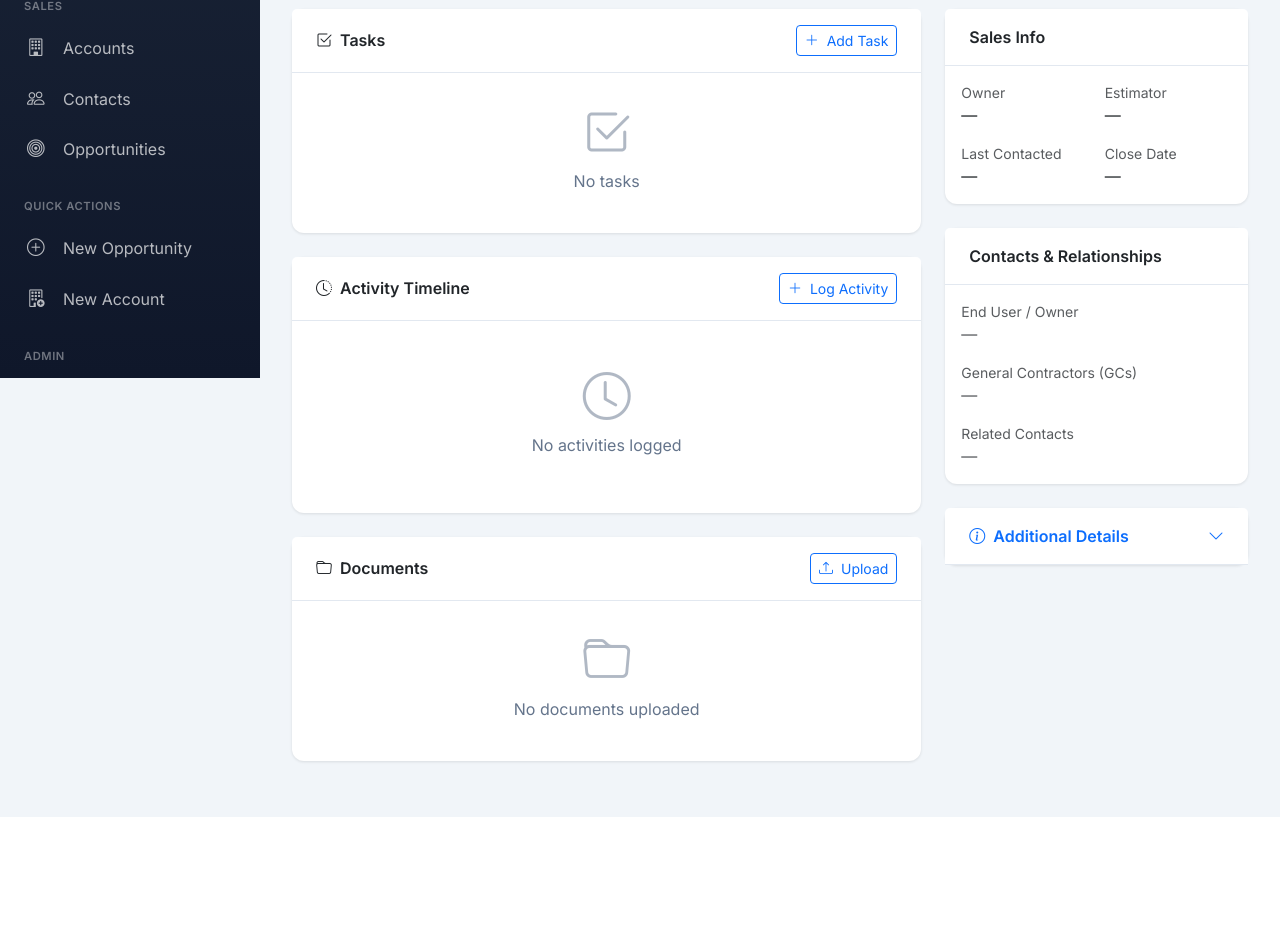
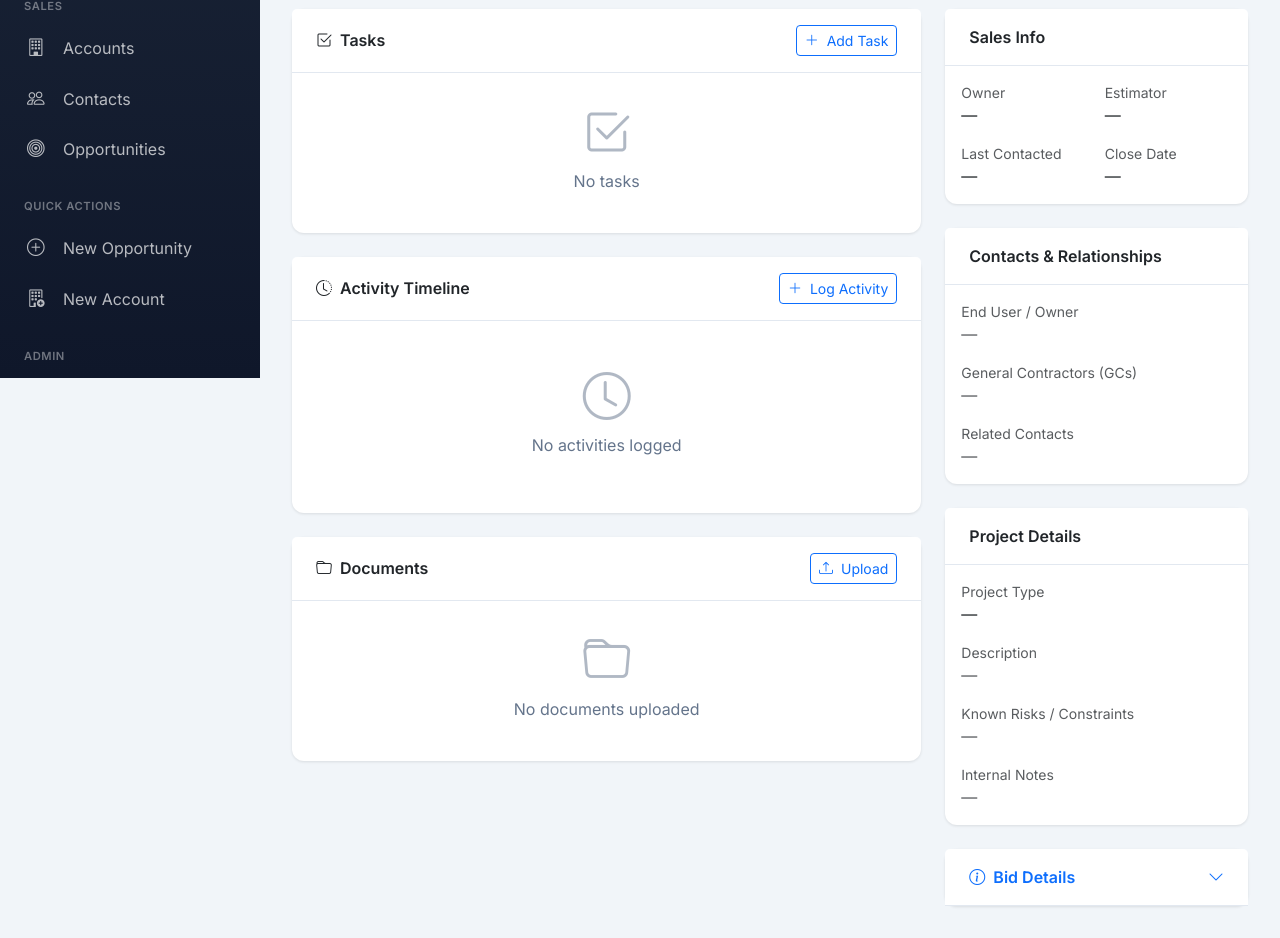
Before and after one commit to HeartlessTime/triumph-os, a Python web app: template app/templates/opportunities/command_center.html in a window 1280 px wide. Shown: the part 422-1360 px from the top of the page. Before the commit the page ends 1239 px from the top, so only its background shows below. Run offline with Jinja, Linux system fonts and the light colour scheme; the template is opened without the code that fills it, so the values that code supplies are empty; some libraries are stand-ins or nearby versions.

Commit message:
Align opportunity view with edit form and remove scope packages

```diff
--- a/app/templates/opportunities/command_center.html
+++ b/app/templates/opportunities/command_center.html
@@ -417,31 +417,52 @@
                 </div>
             </div>
 
-            <!-- Scope Packages -->
-            {% if opportunity.scopes %}
+            <!-- Project Details Card -->
             <div class="card mb-4">
-                <div class="card-header">Scope Packages</div>
+                <div class="card-header">Project Details</div>
                 <div class="card-body">
-                    {% for scope in opportunity.scopes %}
-                    <span class="badge bg-secondary me-1 mb-1">{{ scope.name }}</span>
-                    {% endfor %}
+                    <div class="mb-3">
+                        <label class="text-muted small d-block">Project Type</label>
+                        {{ opportunity.project_type or '—' }}
+                    </div>
+                    <div class="mb-3">
+                        <label class="text-muted small d-block">Description</label>
+                        {% if opportunity.description %}
+                        <div class="small" style="white-space: pre-wrap;">{{ opportunity.description }}</div>
+                        {% else %}
+                        <span class="text-muted">—</span>
+                        {% endif %}
+                    </div>
+                    <div class="mb-3">
+                        <label class="text-muted small d-block">Known Risks / Constraints</label>
+                        {% if opportunity.known_risks %}
+                        <div class="small text-warning-emphasis" style="white-space: pre-wrap;">{{ opportunity.known_risks }}</div>
+                        {% else %}
+                        <span class="text-muted">—</span>
+                        {% endif %}
+                    </div>
+                    <div>
+                        <label class="text-muted small d-block">Internal Notes</label>
+                        {% if opportunity.notes %}
+                        <div class="small" style="white-space: pre-wrap;">{{ opportunity.notes }}</div>
+                        {% else %}
+                        <span class="text-muted">—</span>
+                        {% endif %}
+                    </div>
                 </div>
             </div>
-            {% endif %}
 
-            <!-- Additional Details (Collapsible) -->
+            <!-- Bid Details (Collapsible) -->
             <div class="card">
                 <div class="card-header">
-                    <a class="text-decoration-none d-flex justify-content-between align-items-center" data-bs-toggle="collapse" href="#additionalDetails" role="button" aria-expanded="false" aria-controls="additionalDetails">
-                        <span><i class="bi bi-info-circle me-2"></i>Additional Details</span>
+                    <a class="text-decoration-none d-flex justify-content-between align-items-center" data-bs-toggle="collapse" href="#bidDetails" role="button" aria-expanded="false" aria-controls="bidDetails">
+                        <span><i class="bi bi-info-circle me-2"></i>Bid Details</span>
                         <i class="bi bi-chevron-down"></i>
                     </a>
                 </div>
-                <div class="collapse" id="additionalDetails">
+                <div class="collapse" id="bidDetails">
                     <div class="card-body">
-                        <!-- Bid Details -->
-                        <h6 class="text-muted mb-2">Bid Details</h6>
-                        <div class="row g-2 mb-3">
+                        <div class="row g-2">
                             <div class="col-6">
                                 <label class="text-muted small d-block">Bid Type</label>
                                 {{ opportunity.bid_type or '—' }}
@@ -467,28 +488,9 @@
                                 {{ 'Yes' if opportunity.rebid else 'No' }}
                             </div>
                             <div class="col-6">
-                                <label class="text-muted small d-block">Source</label>
+                                <label class="text-muted small d-block">Lead Source</label>
                                 {{ opportunity.source or '—' }}
                             </div>
-                        </div>
-
-                        <!-- Project Info -->
-                        <h6 class="text-muted mb-2">Project Info</h6>
-                        <div class="mb-2">
-                            <label class="text-muted small d-block">Project Type</label>
-                            {{ opportunity.project_type or '—' }}
-                        </div>
-                        <div class="mb-2">
-                            <label class="text-muted small d-block">Description</label>
-                            <div class="small">{{ opportunity.description or '—' }}</div>
-                        </div>
-                        <div class="mb-2">
-                            <label class="text-muted small d-block">Known Risks / Constraints</label>
-                            <div class="small">{{ opportunity.known_risks or '—' }}</div>
-                        </div>
-                        <div>
-                            <label class="text-muted small d-block">Notes</label>
-                            <div class="small">{{ opportunity.notes or '—' }}</div>
                         </div>
                     </div>
                 </div>
```
Also changed, not shown: app/templates/opportunities/edit.html (+0 -34 lines).
